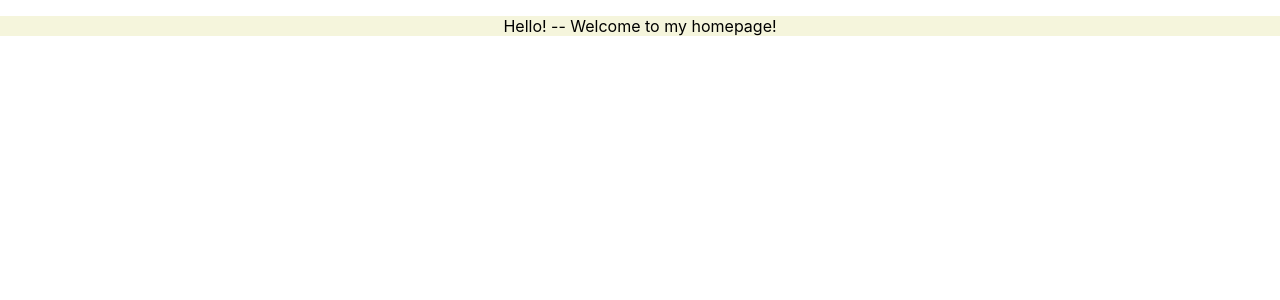
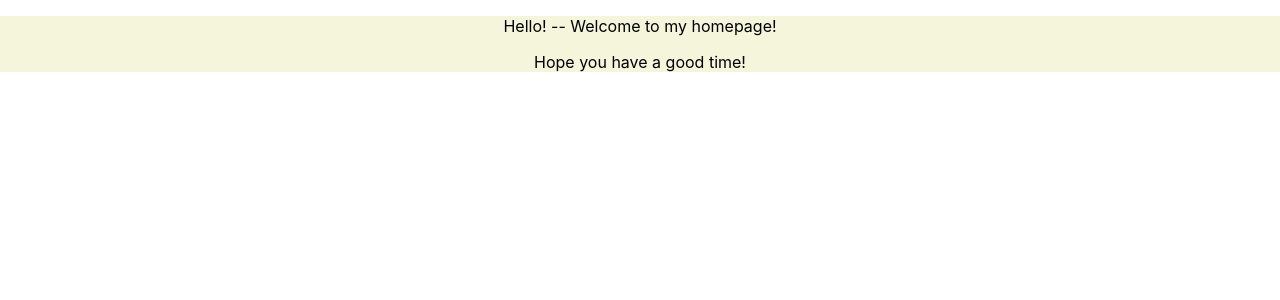
Before and after one commit to njfletcher215/gcWebsite, a React (Create React App) app in the folder reactapp/: page / in a window 1280 px wide. Shown: the top 300 px of the page. Built offline with nearby package versions, Linux system fonts and the light colour scheme.

Commit message:
added another greeting

```diff
--- a/reactapp/src/components/Home.js
+++ b/reactapp/src/components/Home.js
@@ -5,7 +5,10 @@ function Home() {
     <div className="Home">
       <header className="Greeting">
         <p>
-          Hello! -- Welcome to my homepage!
+            Hello! -- Welcome to my homepage!
+        </p>
+        <p>
+            Hope you have a good time!
         </p>
       </header>
     </div>
```
